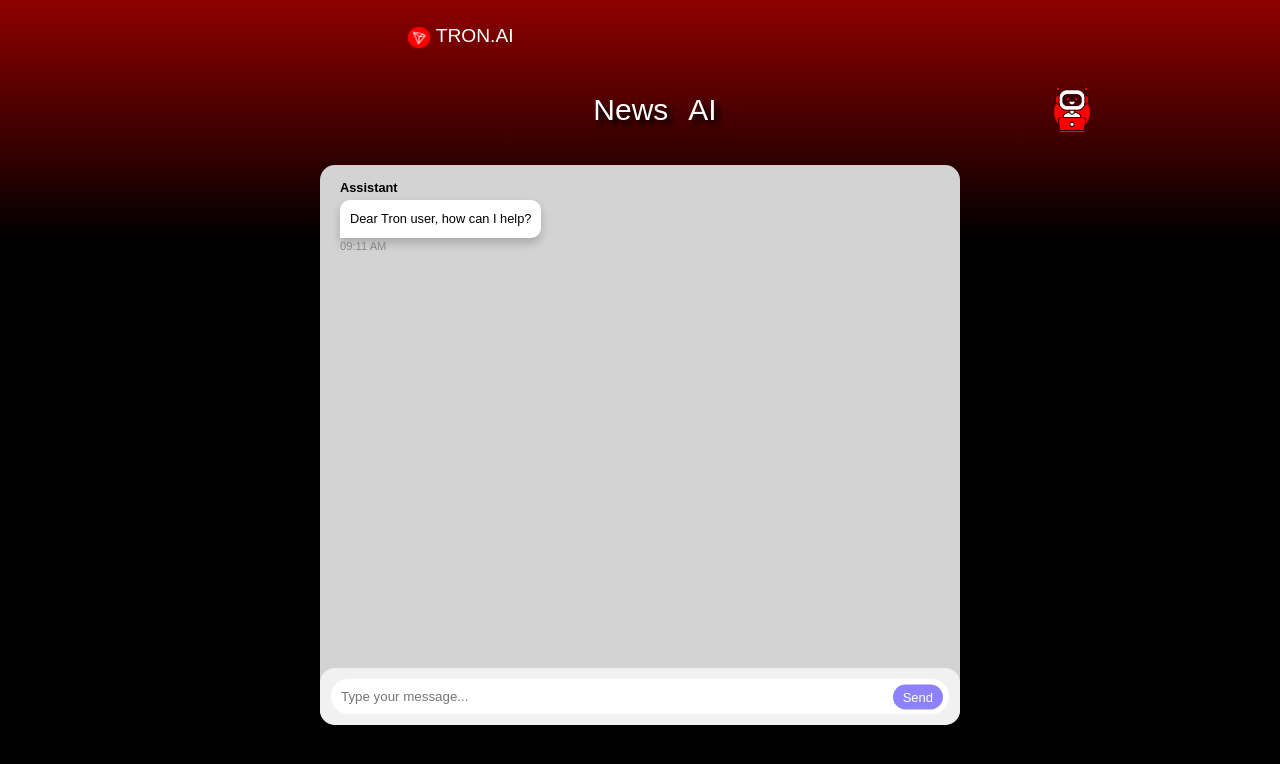
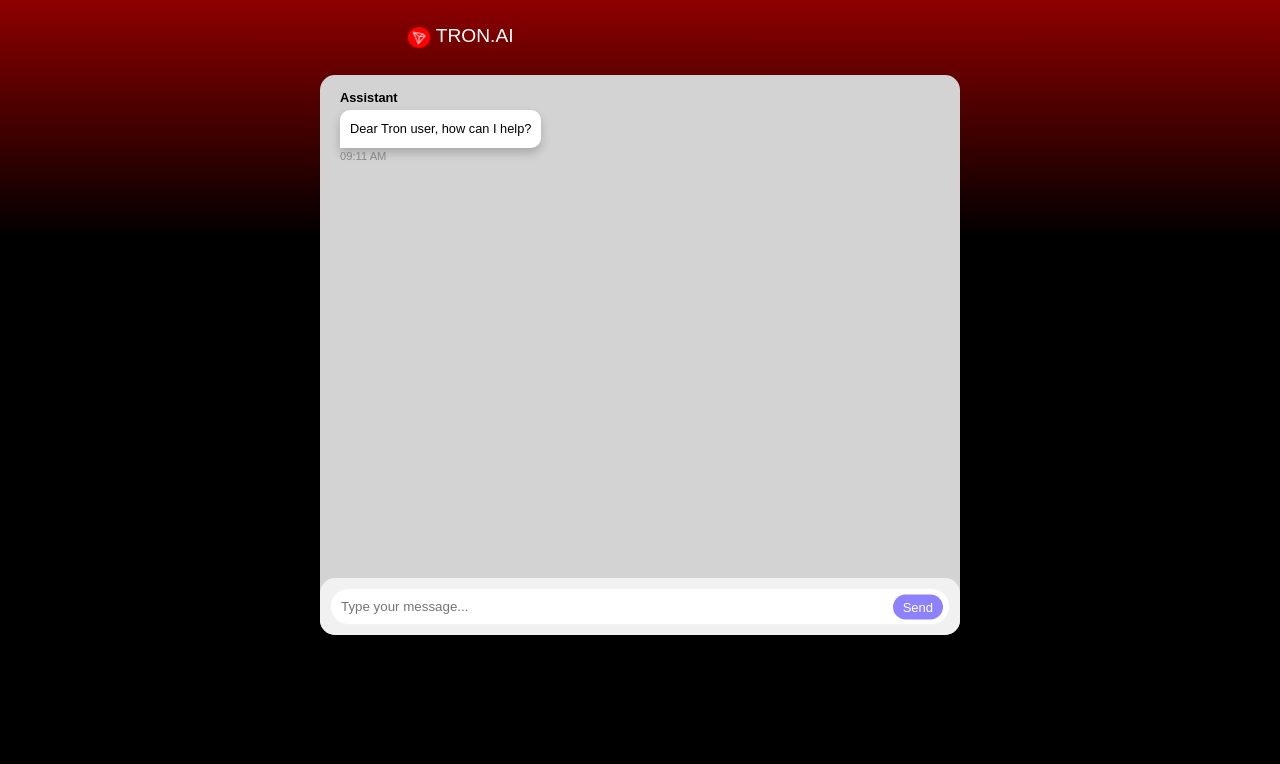
Before and after one commit to GnExia483957/TronAI-React, a React (Create React App) app: page /Agent in a window 1280 px wide. Shown: the top 764 px of the page. Built offline with nearby package versions, Linux system fonts and the light colour scheme; a web font is replaced by a local one.

Commit message:
removed navbar when on AI page

```diff
--- a/src/App.js
+++ b/src/App.js
@@ -12,7 +12,6 @@ const App = () => {
     return (
         <Router>
             <Header/>
-            <Navbar />
             <Routes>
                 <Route path="/" element={<Home />} />
                 <Route path="/AI" element={<AI />} />
--- a/src/Pages/Home.js
+++ b/src/Pages/Home.js
@@ -1,12 +1,15 @@
 import React from 'react';
 import News from '../components/News/News';
 import Search from '../components/Search/Search';
+import Navbar from '../components/Navbar/Navbar';
 
 
 
 const Home = () => {
     return (
         <div>
+            <Navbar />
+
             <div id="spacing">
                 <News />
             </div>
```
